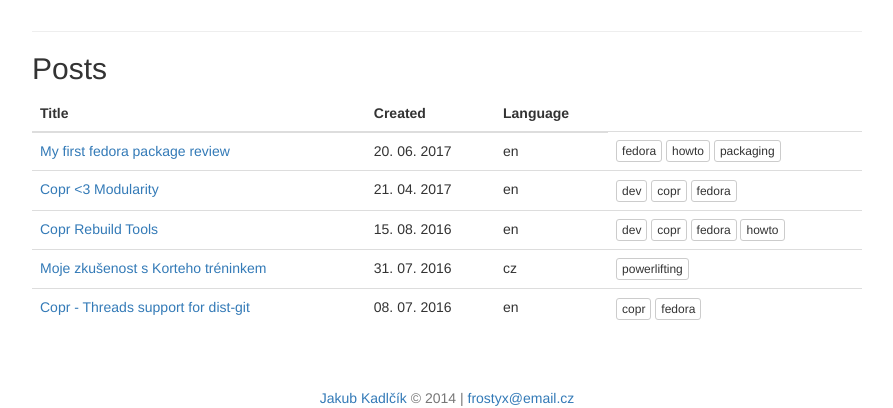
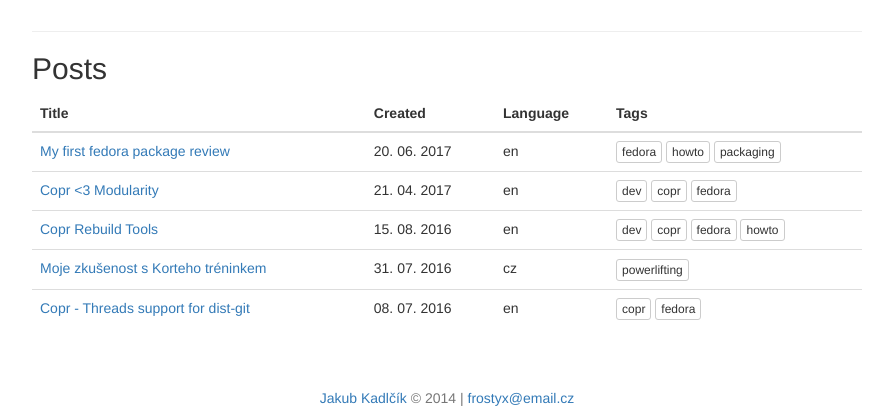
Before and after one commit to FrostyX/frostyx.github.io, a Jekyll site: the page built from index.html, in a window 1280 px wide. Shown: the part 549-957 px from the top of the page, without its empty margins (193-1086 px from the left). Built offline with Jekyll 4.4.1, drawn with Linux system fonts in a browser that asks for light colours; nearby versions of some CDN libraries; Markdown is read by kramdown in place of the engine named in the settings.

Commit message:
Add tags column in table header

```diff
--- a/_includes/posts.html
+++ b/_includes/posts.html
@@ -1,5 +1,5 @@
 <table class="table">
-	<thead><tr><th>Title</th><th>Created</th><th>Language</th></tr></thead>
+	<thead><tr><th>Title</th><th>Created</th><th>Language</th><th>Tags</th></tr></thead>
 	<tbody>
 		{% for post in site.posts limit:include.limit %}
 		<tr>
```
